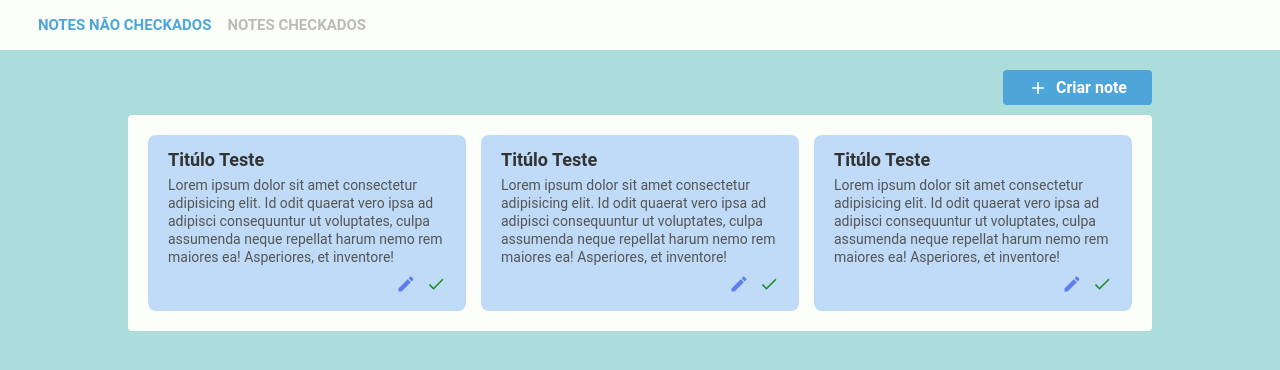
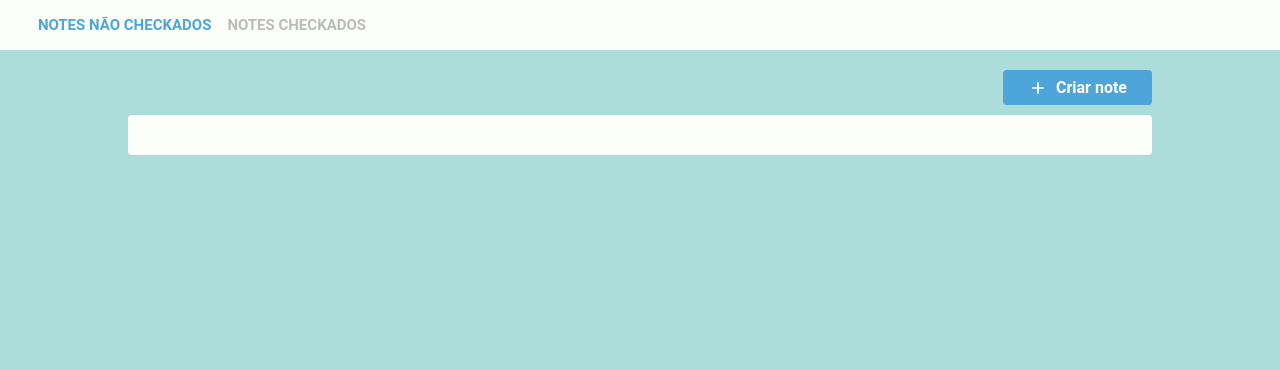
Before and after one commit to netohelvecio/reactnotes, a React (Create React App) app: page / in a window 1280 px wide. Shown: the top 370 px of the page. Built offline with nearby package versions, Linux system fonts and the light colour scheme.

Commit message:
Listando notes

```diff
--- a/src/pages/Add/index.js
+++ b/src/pages/Add/index.js
@@ -53,6 +53,9 @@ export default function Add({ history }) {
     const id = generateHash({ length: 8 });
 
     setNotes(prev => [...prev, { id, title, text, check: false }]);
+
+    setText('');
+    setTitle('');
   }
 
   return (
--- a/src/pages/List/index.js
+++ b/src/pages/List/index.js
@@ -1,4 +1,4 @@
-import React from 'react';
+import React, { useState, useEffect } from 'react';
 import { MdAdd, MdModeEdit, MdCheck } from 'react-icons/md';
 import PropTypes from 'prop-types';
 
@@ -7,9 +7,23 @@ import Header from '../../components/Header';
 import { Container, Note } from './styles';
 
 export default function List({ history }) {
+  const [notes, setNotes] = useState([]);
+
   function navigateToAdd() {
     history.push('/add');
   }
+
+  useEffect(() => {
+    function getNotesLocalStorage() {
+      const response = localStorage.getItem('notes');
+
+      if (response) {
+        setNotes(JSON.parse(response));
+      }
+    }
+
+    getNotesLocalStorage();
+  }, []);
 
   return (
     <>
@@ -23,15 +37,11 @@ export default function List({ history }) {
         </header>
 
         <ul>
-          <Note>
-            <span>Titúlo Teste</span>
+          {notes.map(note => (
+            <Note key={note.id}>
+              <span>{note.title}</span>
 
-            <p>
-              Lorem ipsum dolor sit amet consectetur adipisicing elit. Id odit
-              quaerat vero ipsa ad adipisci consequuntur ut voluptates, culpa
-              assumenda neque repellat harum nemo rem maiores ea! Asperiores, et
-              inventore!
-            </p>
+              <p>{note.text}</p>
 
               <div>
                 <button type="button">
@@ -42,46 +52,7 @@ export default function List({ history }) {
                 </button>
               </div>
             </Note>
-
-          <Note>
-            <span>Titúlo Teste</span>
-
-            <p>
-              Lorem ipsum dolor sit amet consectetur adipisicing elit. Id odit
-              quaerat vero ipsa ad adipisci consequuntur ut voluptates, culpa
-              assumenda neque repellat harum nemo rem maiores ea! Asperiores, et
-              inventore!
-            </p>
-
-            <div>
-              <button type="button">
-                <MdModeEdit color="#5f7dec" size={20} />
-              </button>
-              <button type="button">
-                <MdCheck color="#218f2a" size={20} />
-              </button>
-            </div>
-          </Note>
-
-          <Note>
-            <span>Titúlo Teste</span>
-
-            <p>
-              Lorem ipsum dolor sit amet consectetur adipisicing elit. Id odit
-              quaerat vero ipsa ad adipisci consequuntur ut voluptates, culpa
-              assumenda neque repellat harum nemo rem maiores ea! Asperiores, et
-              inventore!
-            </p>
-
-            <div>
-              <button type="button">
-                <MdModeEdit color="#5f7dec" size={20} />
-              </button>
-              <button type="button">
-                <MdCheck color="#218f2a" size={20} />
-              </button>
-            </div>
-          </Note>
+          ))}
         </ul>
       </Container>
     </>
```
Lines whose indentation alone changed are shown as unchanged.
